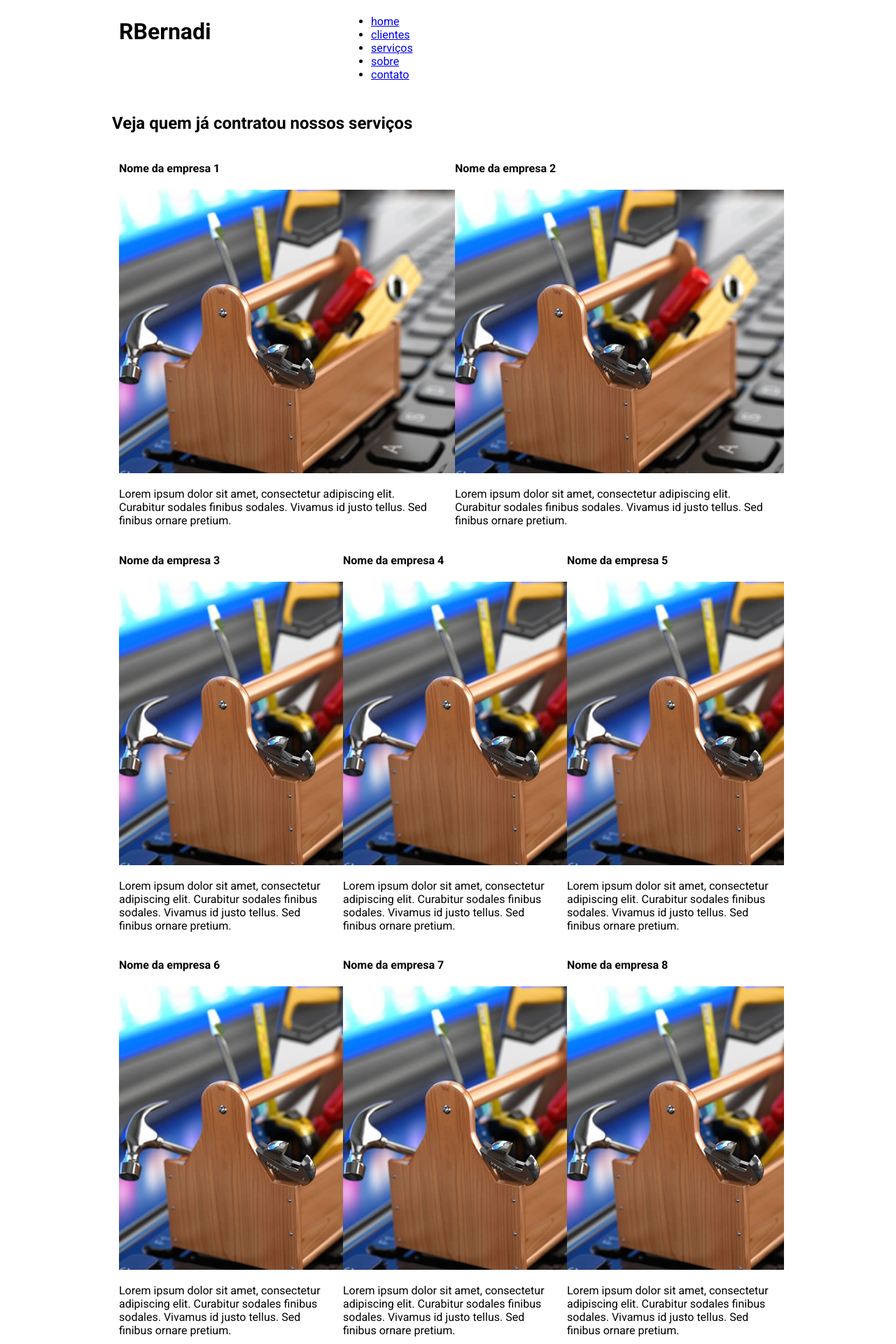
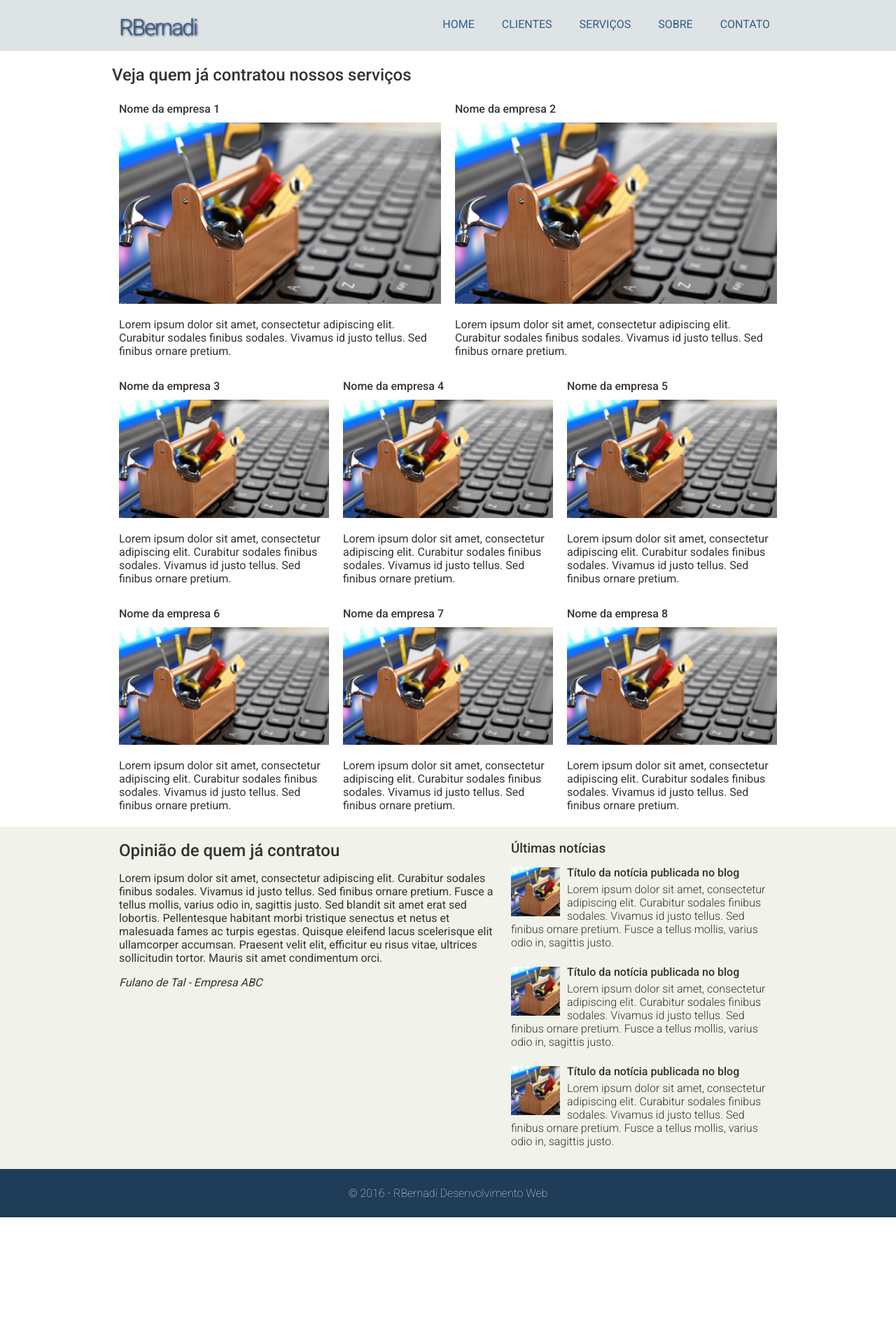
Before and after one commit to tkovs/learning, a PHP site: page /pages/clientes.html in a window 1280 px wide. Shown: the top 1920 px of the page at 70% size. After the commit the page ends 1739 px from the top, so only its background shows below. Run offline with PHP 8.4, Linux system fonts and the light colour scheme.

Commit message:
HTML . Estilização completa, site rascunho terminado

```diff
--- a/WebDevelopment/Curso de HTML e CSS para iniciantes/site/css/estilo.css
+++ b/WebDevelopment/Curso de HTML e CSS para iniciantes/site/css/estilo.css
@@ -1,5 +1,15 @@
 body {
 	font-family: 'Roboto', sans-serif;
+	color: #333;
+}
+
+a:link, a:active, a:visited {
+	color: #315e8a;
+	text-decoration: none;
+}
+
+a:hover {
+	text-decoration: underline;
 }
 
 /* grid 960px */
@@ -43,3 +53,148 @@ body {
 .col11 { width: 860px; background-color: yellow; }
 .col12 { width: 940px; background-color: green; }
 */
+
+/* Estilos reutilizáveis */
+
+.sem-padding {
+	padding: 0 !important;
+}
+
+.sem-margin {
+	margin: 0 !important;
+}
+
+h1, h2, h3, h4, h5, h6 {
+	font-weight: 500;
+	margin: 15px 0px 10px 0px;
+}
+
+ul li, ol li {
+	margin-bottom: 5px;
+}
+
+ul.inline li, ol.inline li {
+	display: inline;
+	margin-right: 15px;
+}
+
+ul.inline li:last-child, ol.inline li:last-child {
+	display: inline;
+	margin-right: 0px;
+}
+
+ul.sem-marcador, ol.sem-marcador {
+	list-style: none;
+}
+
+a.botao, input.botao {
+	background-color: #1f3c58;
+	padding: 5px 10px; /* cimabaixo direitaesquerda */
+	border-radius: 3px;
+	color: #ebebeb;
+	cursor: pointer;
+	margin: 5px 0px;
+	display: inline-block;
+	border: none;
+}
+
+a.botao:hover, input.botao:hover {
+	background-color: #315e8a;
+	text-decoration: none;
+}
+
+img {
+	max-width: 100%;
+	height: auto;
+}
+
+/* layout do site */
+
+.header {
+	background-color: #dee3e6;
+}
+
+h1.logo {
+	font-weight: 300;
+	color: #315e8a;
+	letter-spacing: -2px;
+	text-shadow: 1px 1px 3px rgb(30, 30, 50);
+}
+
+.conteudo-extra {
+	background-color: #f1f2ea;
+}
+
+.footer {
+	background-color: #1f3c58;
+	color: #ebebeb;
+	padding: 20px 0;
+	text-align: center;
+	font-weight: 100;
+}
+
+.menu {
+	text-transform: uppercase;
+	text-align: right;
+	margin-top: 20px;
+}
+
+.menu li a {
+	padding: 5px 10px;
+	border-radius: 3px;
+}
+
+.menu li a:hover {
+	text-decoration: none;
+	background-color: #1f3c58;
+	color: #ebebeb;
+}
+
+ul.noticias li {
+	clear: both;
+	display: block;
+	overflow: hidden;
+	margin-bottom: 20px;
+}
+
+ul.noticias li img {
+	width: 70px;
+	height: auto;
+	margin-right: 10px;
+	float: left;
+}
+
+ul.noticias li h4 {
+	margin: -2px 0 5px 0px	;
+	font-weight: 500;
+}
+
+ul.noticias li p {
+	margin: 5px 0;
+	font-weight: 300;
+}
+
+ul.noticias li p a {
+	font-weight: 500;
+}
+
+.contato label {
+	display: block;
+	font-size: 13px;
+	font-weight: 300;
+}
+
+.contato input, .contato textarea {
+	display: block;
+	margin-bottom: 15px;
+	padding: 5px 2%;
+	width: 95%;
+}
+
+.contato textarea {
+	height: 150px;
+}
+
+.contato input.botao {
+	width: auto;
+}
--- a/WebDevelopment/Curso de HTML e CSS para iniciantes/site/pages/clientes.html
+++ b/WebDevelopment/Curso de HTML e CSS para iniciantes/site/pages/clientes.html
@@ -3,7 +3,7 @@
 <html lang="pt-br">
 	<head>
 		<meta charset="utf-8" />
-		<link rel="stylesheet" type="text/css" href="css/normalize.css" />
+		<link rel="stylesheet" type="text/css" href="../css/normalize.css" />
 		<link rel="stylesheet" type="text/css" href="../css/estilo.css" />
 		<link href="https://fonts.googleapis.com/css?family=Roboto:400,700,100,300,500" rel="stylesheet" type="text/css">
 
@@ -35,47 +35,48 @@
 				<h2>Veja quem já contratou nossos serviços</h2>
 				<div class="coluna col6">
 					<h4>Nome da empresa 1</h4>
-					<img src="img/thumb-grande.jpg" alt="">
+					<img src="../img/thumb-grande.jpg" alt="">
 					<p>Lorem ipsum dolor sit amet, consectetur adipiscing elit. Curabitur sodales finibus sodales. Vivamus id justo tellus. Sed finibus ornare pretium.</p>
 				</div>
 				<div class="coluna col6">
 					<h4>Nome da empresa 2</h4>
-					<img src="img/thumb-grande.jpg" alt="">
+					<img src="../img/thumb-grande.jpg" alt="">
 					<p>Lorem ipsum dolor sit amet, consectetur adipiscing elit. Curabitur sodales finibus sodales. Vivamus id justo tellus. Sed finibus ornare pretium.</p>
 				</div>
 				<div class="coluna col4">
 					<h4>Nome da empresa 3</h4>
-					<img src="img/thumb-grande.jpg" alt="">
+					<img src="../img/thumb-grande.jpg" alt="">
 					<p>Lorem ipsum dolor sit amet, consectetur adipiscing elit. Curabitur sodales finibus sodales. Vivamus id justo tellus. Sed finibus ornare pretium.</p>
 				</div>
 				<div class="coluna col4">
 					<h4>Nome da empresa 4</h4>
-					<img src="img/thumb-grande.jpg" alt="">
+					<img src="../img/thumb-grande.jpg" alt="">
 					<p>Lorem ipsum dolor sit amet, consectetur adipiscing elit. Curabitur sodales finibus sodales. Vivamus id justo tellus. Sed finibus ornare pretium.</p>
 				</div>
 				<div class="coluna col4">
 					<h4>Nome da empresa 5</h4>
-					<img src="img/thumb-grande.jpg" alt="">
+					<img src="../img/thumb-grande.jpg" alt="">
 					<p>Lorem ipsum dolor sit amet, consectetur adipiscing elit. Curabitur sodales finibus sodales. Vivamus id justo tellus. Sed finibus ornare pretium.</p>
 				</div>
 				<div class="coluna col4">
 					<h4>Nome da empresa 6</h4>
-					<img src="img/thumb-grande.jpg" alt="">
+					<img src="../img/thumb-grande.jpg" alt="">
 					<p>Lorem ipsum dolor sit amet, consectetur adipiscing elit. Curabitur sodales finibus sodales. Vivamus id justo tellus. Sed finibus ornare pretium.</p>
 				</div>
 				<div class="coluna col4">
 					<h4>Nome da empresa 7</h4>
-					<img src="img/thumb-grande.jpg" alt="">
+					<img src="../img/thumb-grande.jpg" alt="">
 					<p>Lorem ipsum dolor sit amet, consectetur adipiscing elit. Curabitur sodales finibus sodales. Vivamus id justo tellus. Sed finibus ornare pretium.</p>
 				</div>
 				<div class="coluna col4">
 					<h4>Nome da empresa 8</h4>
-					<img src="img/thumb-grande.jpg" alt="">
+					<img src="../img/thumb-grande.jpg" alt="">
 					<p>Lorem ipsum dolor sit amet, consectetur adipiscing elit. Curabitur sodales finibus sodales. Vivamus id justo tellus. Sed finibus ornare pretium.</p>
 				</div>
 			</section>
 		</div>
 		<div class="conteudo-extra">
+			<div class="linha">
 				<div class="coluna col7">
 					<section>
 						<h2>Opinião de quem já contratou</h2>
@@ -87,21 +88,22 @@
 					<h3>Últimas notícias</h3>
 					<ul class="sem-marcador sem-padding noticias">
 						<li>
-						<img src="img/thumb-pequena.jpg" alt="">
+							<img src="../img/thumb-pequena.jpg" alt="">
 							<h4>Título da notícia publicada no blog</h4>
 							<p>Lorem ipsum dolor sit amet, consectetur adipiscing elit. Curabitur sodales finibus sodales. Vivamus id justo tellus. Sed finibus ornare pretium. Fusce a tellus mollis, varius odio in, sagittis justo.</p>
 						</li>
 						<li>
-						<img src="img/thumb-pequena.jpg" alt="">
+							<img src="../img/thumb-pequena.jpg" alt="">
 							<h4>Título da notícia publicada no blog</h4>
 							<p>Lorem ipsum dolor sit amet, consectetur adipiscing elit. Curabitur sodales finibus sodales. Vivamus id justo tellus. Sed finibus ornare pretium. Fusce a tellus mollis, varius odio in, sagittis justo.</p>
 						</li>
 						<li>
-						<img src="img/thumb-pequena.jpg" alt="">
+							<img src="../img/thumb-pequena.jpg" alt="">
 							<h4>Título da notícia publicada no blog</h4>
 							<p>Lorem ipsum dolor sit amet, consectetur adipiscing elit. Curabitur sodales finibus sodales. Vivamus id justo tellus. Sed finibus ornare pretium. Fusce a tellus mollis, varius odio in, sagittis justo.</p>
 						</li>
 					</ul>
+				</div>
 			</div>
 		</div>
 		<div class="footer">
--- a/WebDevelopment/Curso de HTML e CSS para iniciantes/site/pages/contato.html
+++ b/WebDevelopment/Curso de HTML e CSS para iniciantes/site/pages/contato.html
@@ -47,7 +47,7 @@
 						<li>Skype: <strong>login.skype</strong></li>
 					</ul>
 				</div>
-				<div class="coluna col7">
+				<div class="coluna col7 contato">
 					<h2>Envie uma mensagem</h2>
 					<form action="">
 						<label for="nome">Seu nome: </label>
@@ -64,6 +64,7 @@
 			</section>
 		</div>
 		<div class="conteudo-extra">
+			<div class="linha">
 				<div class="coluna col7">
 					<section>
 						<h2>Método alternativo de contato</h2>
@@ -96,6 +97,7 @@
 					</ul>
 				</div>
 			</div>
+		</div>
 		<div class="footer">
 			<div class="linha">
 				<footer>
--- a/WebDevelopment/Curso de HTML e CSS para iniciantes/site/pages/servicos.html
+++ b/WebDevelopment/Curso de HTML e CSS para iniciantes/site/pages/servicos.html
@@ -64,6 +64,7 @@
 			</section>
 		</div>
 		<div class="conteudo-extra">
+			<div class="linha">
 				<div class="coluna col7">
 					<section>
 						<h2>Como conquistar clientes na era digital</h2>
@@ -93,6 +94,7 @@
 					</ul>
 				</div>
 			</div>
+		</div>
 		<div class="footer">
 			<div class="linha">
 				<footer>
--- a/WebDevelopment/Curso de HTML e CSS para iniciantes/site/pages/sobre.html
+++ b/WebDevelopment/Curso de HTML e CSS para iniciantes/site/pages/sobre.html
@@ -59,6 +59,7 @@
 			</section>
 		</div>
 		<div class="conteudo-extra">
+			<div class="linha">
 				<div class="coluna col7">
 					<section>
 						<h2>Curiosidades</h2>
@@ -88,6 +89,7 @@
 					</ul>
 				</div>
 			</div>
+		</div>
 		<div class="footer">
 			<div class="linha">
 				<footer>
```
Also changed, not shown: WebDevelopment/Curso de HTML e CSS para iniciantes/site/index.html (+5 -3 lines). Lines whose indentation alone changed are shown as unchanged.
